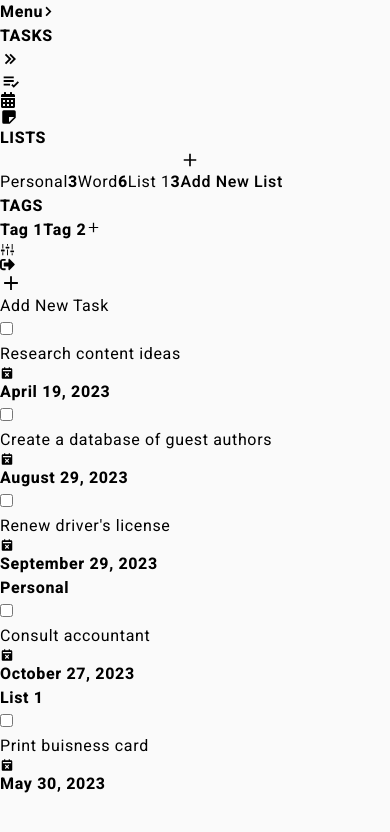
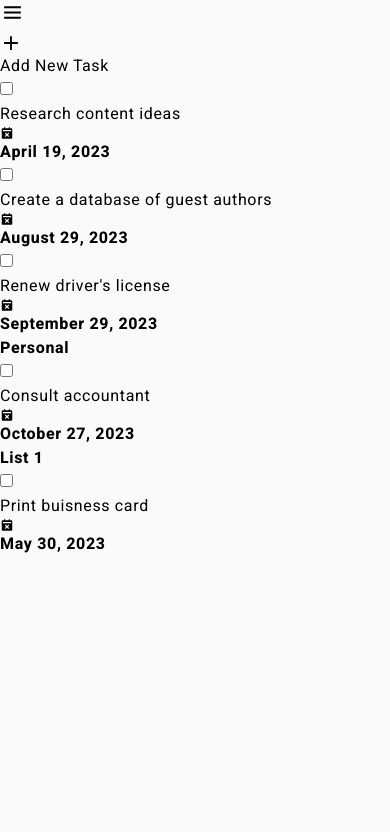
Before and after one commit to setykarimi/Note-app, a React (Vite) app: page / in a window 390 px wide. Shown: the top 832 px of the page. Built offline with nearby package versions, Linux system fonts and the light colour scheme.

Commit message:
Subject: Note app, Description: Edit for responsive view, Date: 10/7/2023

```diff
--- a/src/layout/sidebar/sidebar.jsx
+++ b/src/layout/sidebar/sidebar.jsx
@@ -11,43 +11,39 @@ export default function Sidebar({ expanded, setExpanded }) {
   return (
     <div
       className={`${
-        expanded ? "w-auto p-6" : "md:w-20 w-16 p-2"
-      } bg-gray-100 rounded-xl sidebar h-full flex flex-col relative transition-all	`}
+        expanded ? "w-auto p-6 bg-gray-100 " : "md:w-20 w-8 p-2"
+      } rounded-xl sidebar h-full flex flex-col relative transition-all	`}
     >
       <div
         className={`title flex ${
           expanded ? "justify-between" : "justify-center"
         } items-center`}
       >
-        <span
-          className={`font-bold block ${
-            expanded ? "text-2xl" : "text-sm mt-2 "
+        {expanded && (
+          <span
+            className={`font-bold block text-2xl "
           } text-gray-600 `}
-        >
-          Menu
-        </span>
+          >
+            Menu
+          </span>
+        )}
 
         <button
           onClick={() => setExpanded(!expanded)}
-          className={`transition-all ${
-            !expanded ? "absolute -right-2 top-8" : ""
-          }`}
+          className={`transition-all`}
         >
-          {expanded ? (
-            <BiMenu size={25} className="text-gray-600" />
-          ) : (
-            <span className="bg-cyan-500 rounded-full w-5 h-5 flex items-center justify-center ">
-              {" "}
-              <FaChevronRight size={11} className="text-white" />
-            </span>
-          )}
+          <BiMenu size={25} className="text-gray-600" />
         </button>
       </div>
-      {expanded && <SearchBar />}
-      <Tasks expanded={expanded} />
-      <Lists expanded={expanded} />
-      <Tags expanded={expanded} />
-      <OtherLinks expanded={expanded} />
+      {expanded && (
+        <>
+          <SearchBar />
+          <Tasks />
+          <Lists />
+          <Tags />
+          <OtherLinks />
+        </>
+      )}
     </div>
   );
 }
```
